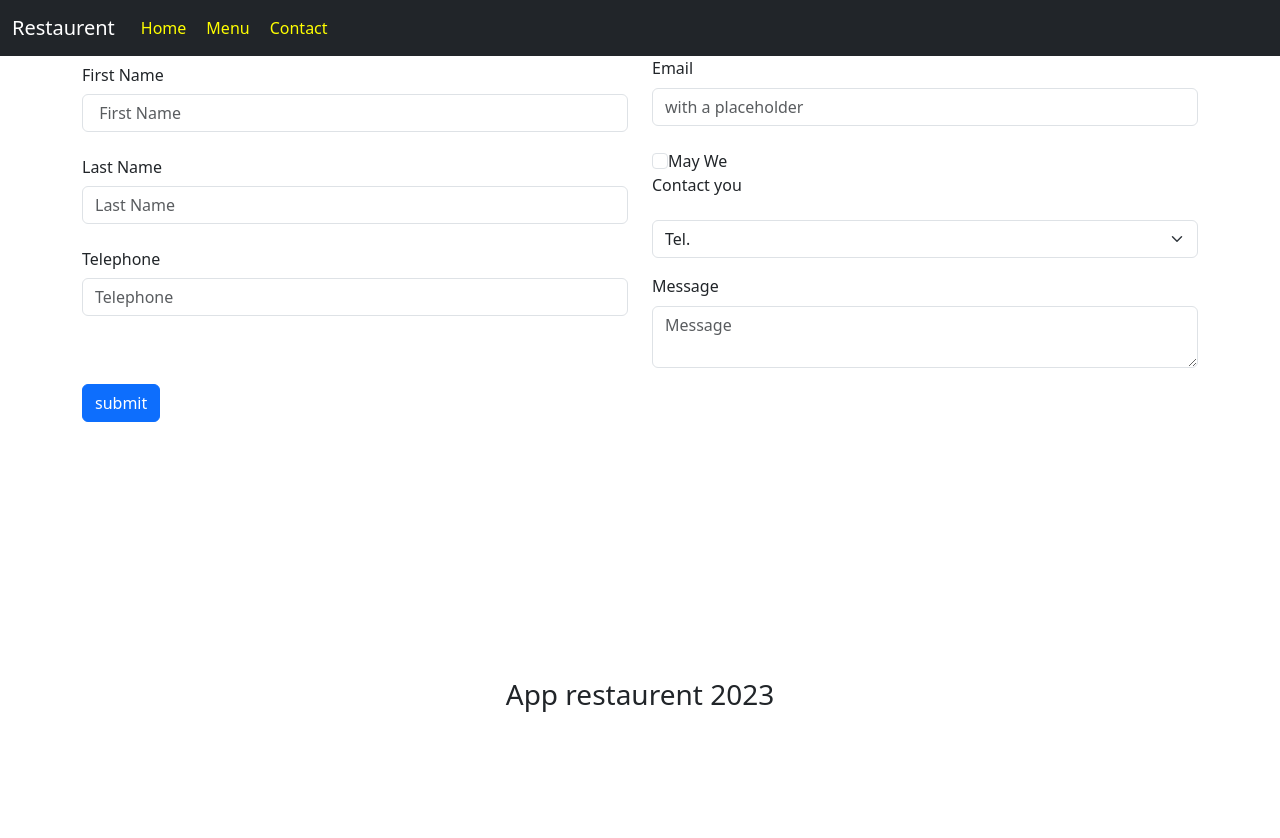
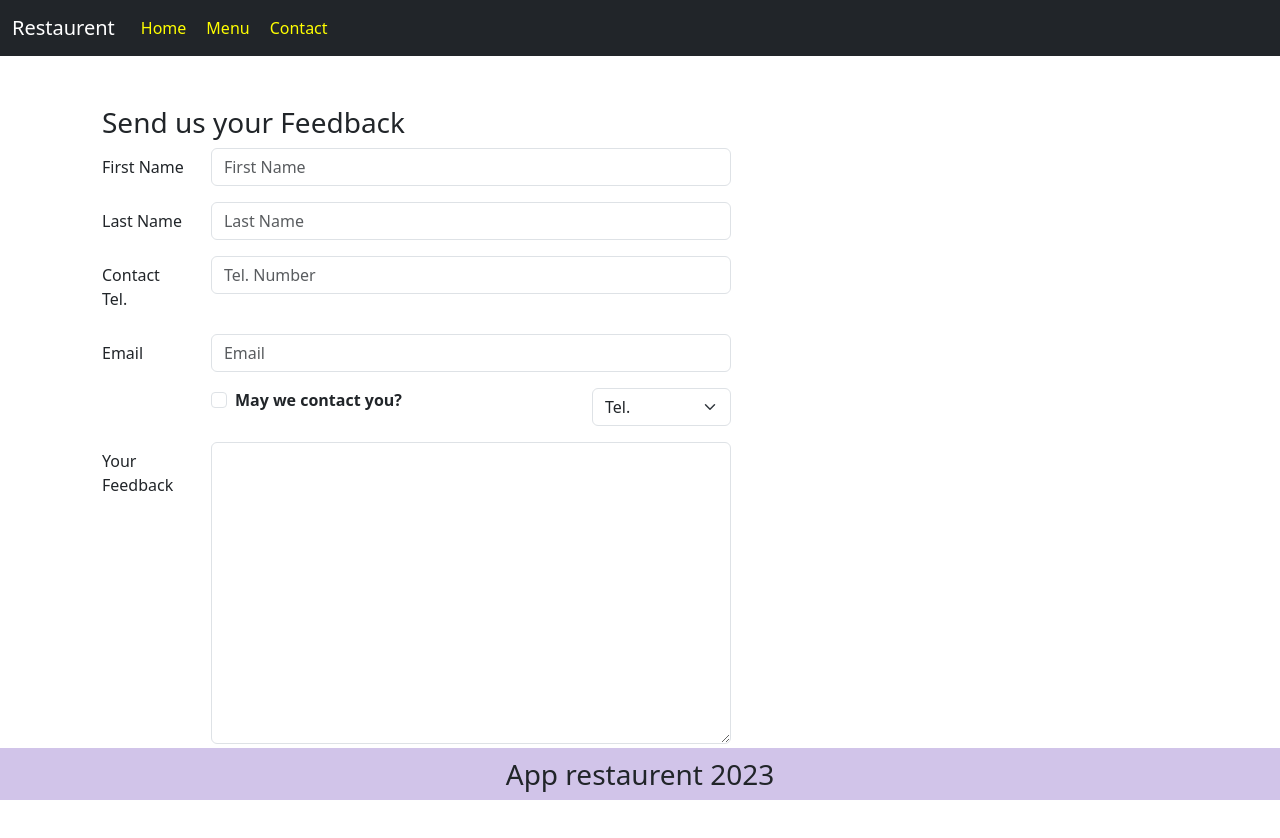
Before and after one commit to arifkhan676/restaurant-app, a React (Create React App) app: page /Contact in a window 1280 px wide. Shown: the top 838 px of the page. Before the commit the page ends 800 px from the top, so only its background shows below. Built offline with nearby package versions, Linux system fonts and the light colour scheme.

Commit message:
rating added by Redux reducer

```diff
--- a/src/App.css
+++ b/src/App.css
@@ -1,46 +1,18 @@
 .App {
-  text-align: left;
+  text-align: center;
 }
 
-.NavItem{
-  color: #fff;
+.footer {
+  background-color: #D1C4E9;
+  margin: 0px auto;
+  padding-top: 10px;
+  position: fixed;
+  bottom: 0;
+  width: 100%;
 }
 
-.footer{
-  margin-top: 20%;
-  text-align: center;
+.row-content {
+  margin: 0px auto;
+  padding: 50px 0px 50px 0px;
+  min-height: 400px;
 }
-.App-logo {
-  height: 40vmin;
-  pointer-events: none;
-}
-
-@media (prefers-reduced-motion: no-preference) {
-  .App-logo {
-    animation: App-logo-spin infinite 20s linear;
-  }
-}
-
-.App-header {
-  background-color: #282c34;
-  min-height: 100vh;
-  display: flex;
-  flex-direction: column;
-  align-items: center;
-  justify-content: center;
-  font-size: calc(10px + 2vmin);
-  color: white;
-}
-
-.App-link {
-  color: #61dafb;
-}
-
-@keyframes App-logo-spin {
-  from {
-    transform: rotate(0deg);
-  }
-  to {
-    transform: rotate(360deg);
-  }
-}
--- /dev/null
+++ b/src/Components/Body/CommentForm.js
@@ -0,0 +1,91 @@
+
+import React, { Component } from "react";
+import { Form, Input } from "reactstrap";
+import { connect } from "react-redux";
+
+class CommentForm extends Component {
+    constructor(props) {
+        super(props)
+        this.state = {
+            author: '',
+            rating: '',
+            comment: ''
+        }
+        this.handleInputChange = this.handleInputChange.bind(this)
+        this.handleSubmit = this.handleSubmit.bind(this)
+    }
+
+    handleInputChange = (e) => {
+        this.setState({
+            [e.target.name]: e.target.value
+        })
+    }
+
+    handleSubmit = (e) => {
+        console.log(this.state);
+
+        this.setState({
+            author: '',
+            rating: '',
+            comment: ''
+        });
+
+        this.props.dispatch({
+            type: "ADD_COMMENT",
+            payload: {
+                dish: this.props.dishID,
+                author: this.state.author,
+                rating: this.state.rating,
+                comment: this.state.comment
+            }
+
+        })
+
+        e.preventDefault();
+    }
+
+    render() {
+        console.log(this.props);
+        return (
+            <div>
+                <Form onSubmit={this.handleSubmit}>
+                    <Input
+                        type="text"
+                        name="author"
+                        value={this.state.author}
+                        placeholder='author name'
+                        required
+                        onChange={this.handleInputChange}
+                    />
+
+                    <Input type="select"
+                        name="rating"
+                        value={this.state.rating}
+                        onChange={this.handleInputChange}
+                    >
+                        <option>3</option>
+                        <option>4</option>
+                        <option>5</option>
+                    </Input>
+
+                    <Input
+                        type="textarea"
+                        name="comment"
+                        value={this.state.comment}
+                        placeholder="write your feedback"
+                        onChange={this.handleInputChange}
+                        required
+                    />
+
+                    <Input type="submit" />
+
+                </Form>
+
+            </div>
+        );
+    }
+
+
+}
+
+export default connect()(CommentForm);
--- a/src/Components/Body/Contact.jsx
+++ b/src/Components/Body/Contact.jsx
@@ -1,143 +1,147 @@
-import React, { Component } from 'react'
-import { Form, Row, Col, FormGroup, Label, Input, Button } from 'reactstrap'
+import React, { Component } from 'react';
+import { Button, Form, FormGroup, Label, Input, Col } from 'reactstrap';
 
 class Contact extends Component {
-
     constructor(props) {
-        super(props)
+        super(props);
         this.state = {
-            FirstName: "",
-            LastName: "",
-            Telephone: "",
+            firstname: "",
+            lastname: "",
+            telnum: "",
             email: "",
             agree: false,
-            contactType: "tel.",
-            Message: ""
-
+            contactType: 'Tel.',
+            message: ""
         }
-        this.handleChane = this.handleChane.bind(this);
-        this.handleClick = this.handleClick.bind(this);
-
+        this.handleInputChange = this.handleInputChange.bind(this);
+        this.handleSubmit = this.handleSubmit.bind(this);
     }
 
-    handleChane = event => {
+    handleInputChange = event => {
         const value = event.target.type === 'checkbox' ? event.target.checked : event.target.value;
         const name = event.target.name;
         this.setState({
             [name]: value
         })
+    }
 
-    }
-    handleClick = (event) => {
+    handleSubmit = event => {
         console.log(this.state);
         event.preventDefault();
     }
 
-
-
     render() {
-        document.title = "Arif's Contact"
+        document.title = "Contact";
         return (
-            <div className='container'>
-                <Form onSubmit={this.handleClick}>
-                    <Row>
-                        <Col md={6}>
-                            <FormGroup>
-                                <Label for="exampleEmail" md={2}>
-                                    First Name
+            <div className="container">
+                <div className="row row-content" style={{ paddingLeft: "20px", textAlign: "left" }}>
+                    <div className="col-12">
+                        <h3>Send us your Feedback</h3>
+                    </div>
+                    <div className="col-12 col-md-7">
+                        <Form onSubmit={this.handleSubmit}>
+                            <FormGroup row>
+                                <Label htmlFor="firstname" md={2}>First Name</Label>
+                                <Col md={10}>
+                                    <Input
+                                        type="text"
+                                        name="firstname"
+                                        placeholder="First Name"
+                                        value={this.state.firstname}
+                                        onChange={this.handleInputChange}
+                                    />
+                                </Col>
+                            </FormGroup>
+                            <FormGroup row>
+                                <Label htmlFor="lastname" md={2}>Last Name</Label>
+                                <Col md={10}>
+                                    <Input
+                                        type="text"
+                                        name="lastname"
+                                        value={this.state.lastname}
+                                        placeholder="Last Name"
+                                        onChange={this.handleInputChange}
+                                    />
+                                </Col>
+                            </FormGroup>
+                            <FormGroup row>
+                                <Label htmlFor="telnum" md={2}>Contact Tel.</Label>
+                                <Col md={10}>
+                                    <Input
+                                        type="tel"
+                                        name="telnum"
+                                        value={this.state.telnum}
+                                        placeholder="Tel. Number"
+                                        onChange={this.handleInputChange}
+                                    />
+                                </Col>
+                            </FormGroup>
+                            <FormGroup row>
+                                <Label htmlFor="email" md={2}>Email</Label>
+                                <Col md={10}>
+                                    <Input
+                                        type="email"
+                                        name="email"
+                                        value={this.state.email}
+                                        placeholder="Email"
+                                        onChange={this.handleInputChange}
+                                    />
+                                </Col>
+                            </FormGroup>
+                            <FormGroup row>
+                                <Col md={{ size: 6, offset: 2 }}>
+                                    <FormGroup check>
+                                        <Label check>
+                                            <Input
+                                                type="checkbox"
+                                                name="agree"
+                                                checked={this.state.agree}
+                                                onChange={this.handleInputChange}
+                                            />
+                                            <strong>May we contact you?
+                                            </strong>
                                         </Label>
-                                <Input
-                                    name="FirstName"
-                                    placeholder=" First Name"
-                                    type="text"
-                                    value={this.state.FirstName}
-                                    onChange={this.handleChane}
-                                />
-                            </FormGroup>
-                            <FormGroup>
-                                <Label for="exampleEmail" md={2}>
-                                    Last Name
-                                </Label>
-                                <Input
-
-                                    name="LastName"
-                                    placeholder="Last Name"
-                                    type="text"
-                                    value={this.state.LastName}
-                                    onChange={this.handleChane}
-                                />
-                            </FormGroup>
-                            <FormGroup>
-                                <Label for="exampleEmail" md={2}>
-                                    Telephone
-                                </Label>
-                                <Input
-                                    name="Telephone"
-                                    placeholder="Telephone"
-                                    type="tel"
-                                    value={this.state.Telephone}
-                                    onChange={this.handleChane}
-                                />
                                     </FormGroup>
                                 </Col>
-                        <Col md={6}>
-                            <FormGroup>
-                                <Label for="exampleEmail">
-                                    Email
-                                </Label>
+                                <Col md={{ size: 3, offset: 1 }}>
                                     <Input
-                                    name="email"
-                                    placeholder="with a placeholder"
-                                    type="email"
-                                    value={this.state.email}
-                                    onChange={this.handleChane}
-                                />
-                            </FormGroup>
-                            <FormGroup>
-                                <Label for="exampleEmail" md={2}>
-                                    <Input
-                                        name="agree"
-                                        type="checkbox"
-                                        checked={this.state.agree}
-                                        onChange={this.handleChane}
-                                    />
-                                    May We Contact you
-                                </Label>
-                            </FormGroup>
-
-                            <FormGroup>
-                                <Input type="select" name="contactType"
+                                        type="select"
+                                        name="contactType"
                                         value={this.state.contactType}
-                                    onChange={this.handleChane}
+                                        onChange={this.handleInputChange}
                                     >
-
                                         <option>Tel.</option>
                                         <option>Email</option>
                                     </Input>
+                                </Col>
                             </FormGroup>
+                            <FormGroup row>
+                                <Label htmlFor="message" md={2}>Your Feedback</Label>
+                                <Col md={10}>
+                                    <Input
+                                        type="textarea"
+                                        name="message"
+                                        value={this.state.message}
+                                        rows="12"
+                                        onChange={this.handleInputChange}
+                                    >
 
+                                    </Input>
+                                </Col>
+                            </FormGroup>
                             <FormGroup>
-                                <Label for="exampleEmail">
-                                    Message
-                                </Label>
-                                <Input
-                                    name="Message"
-                                    placeholder="Message"
-                                    type="textarea"
-                                    value={this.state.Message}
-                                    onChange={this.handleChane}
-                                />
+                                <Col md={{ size: 10, offset: 2 }}>
+                                    <Button type="submit" color="primary">
+                                        Send Feedback
+                                    </Button>
+                                </Col>
                             </FormGroup>
-                        </Col>
-                    </Row>
-
-                    <Button type="submit" color="primary">
-                        submit
-                    </Button>
                         </Form>
                     </div>
-        )
+                </div>
+            </div>
+        );
+    }
 }
 
-}
-export default Contact
+export default Contact;
--- a/src/Components/MainComponent.js
+++ b/src/Components/MainComponent.js
@@ -11,7 +11,6 @@ const MainComponent = () => {
             <Body />
             <Footer />
 
-
         </div>
     )
 }
--- a/src/Components/Redux/Reducer.js
+++ b/src/Components/Redux/Reducer.js
@@ -3,9 +3,13 @@ import Comments from '../MenuDish/Comment';
 
 const initState = {
     dish: DISHES,
-    Comments: Comments
+    comments: Comments,
+    sample: "hello world"
 }
 
 export const rootReducer = ((state = initState, action) => {
+
+    console.log("from reducer ", action);
+
     return state;
 })
--- a/src/Components/Redux/Store.js
+++ b/src/Components/Redux/Store.js
@@ -1,6 +1,6 @@
+import { createStore } from 'redux';
 
 import { rootReducer } from './Reducer';
-import { createStore } from 'redux';
 
 const myStore = createStore(rootReducer);
 
```
Also changed, not shown: src/Components/Body/Home.jsx (+13 -9 lines), src/Components/MenuDish/DishDetail.js (+18 -23 lines), src/Components/MenuDish/LoadComp.js (+13 -14 lines), src/Components/MenuDish/Menu.js (+42 -40 lines), src/Components/MenuDish/MenuItem.js (+16 -16 lines). Lines whose indentation alone changed are shown as unchanged.
